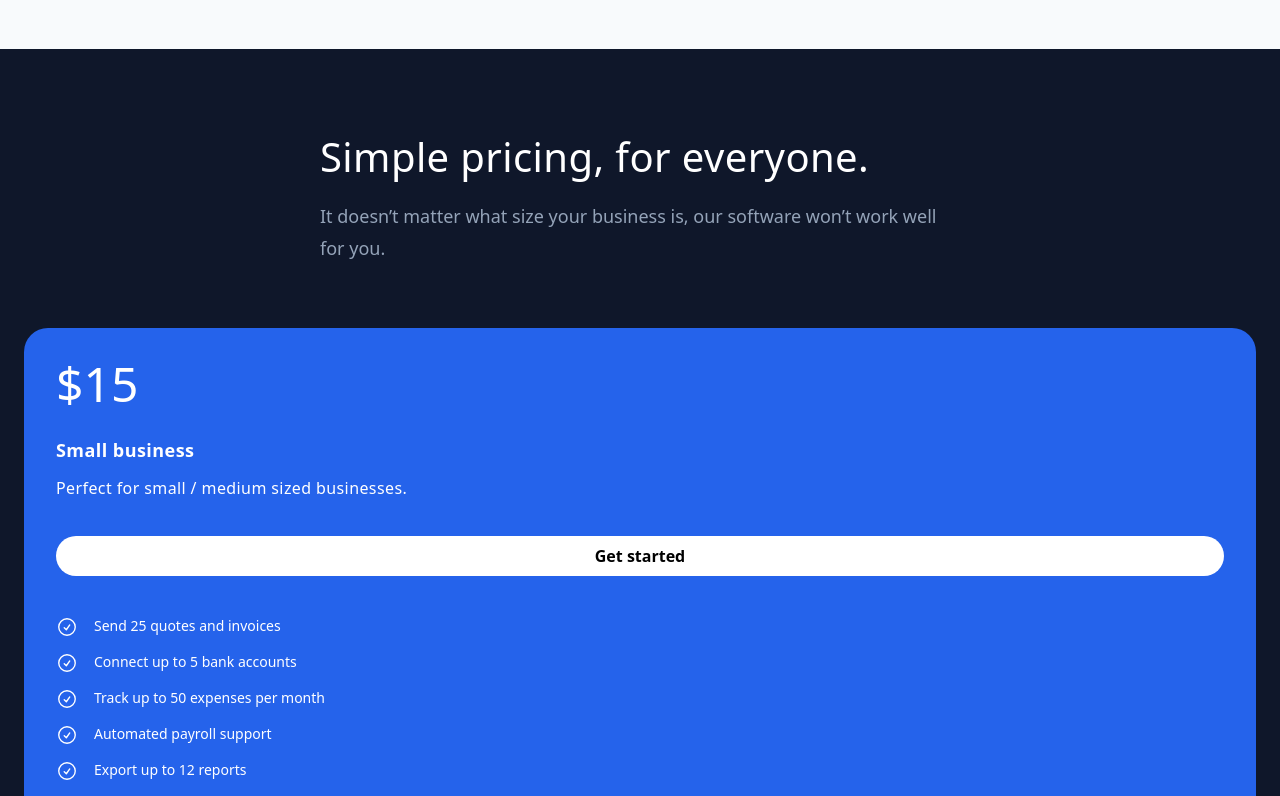
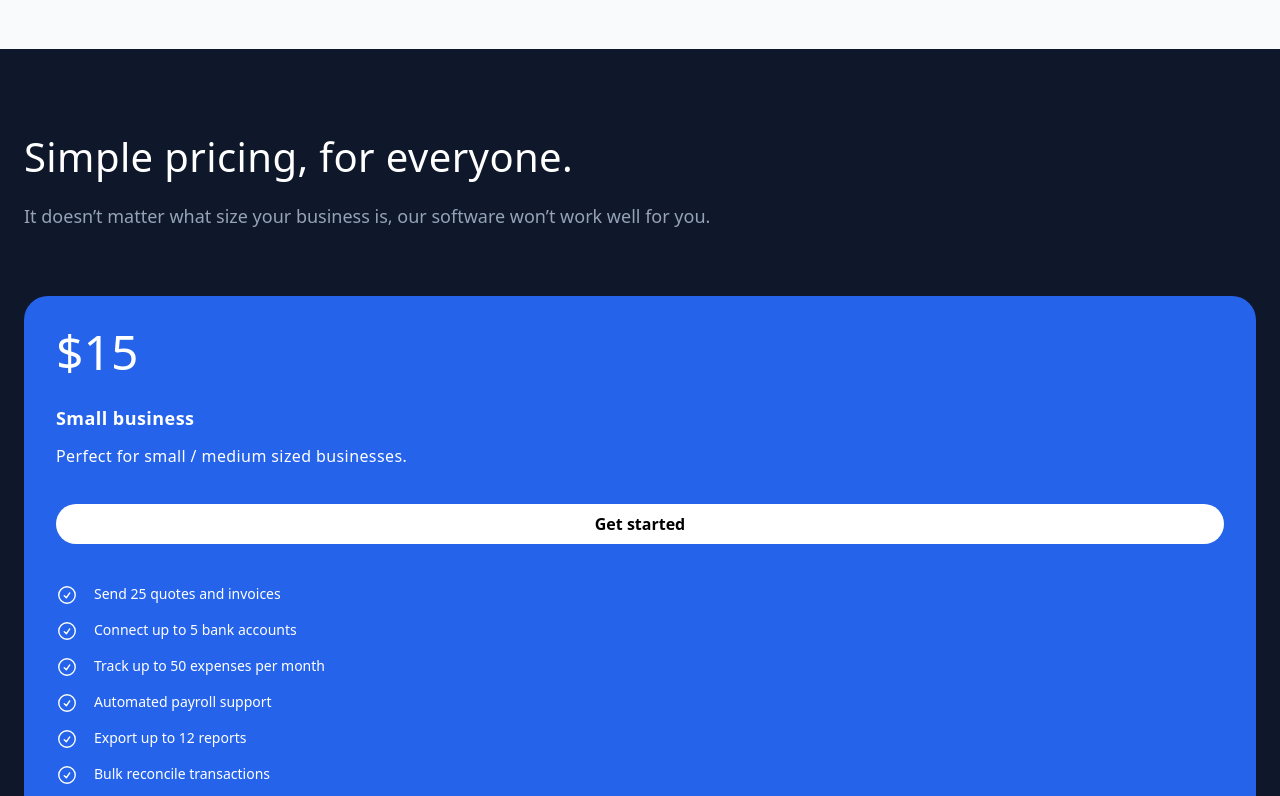
Before and after one commit to amine-omari/Taxpal-clone, a Next.js app: page / in a window 1280 px wide. Shown: the part 8380-9176 px from the top of the page. Built offline with nearby package versions, Linux system fonts and the light colour scheme.

Commit message:
fix: responsive style

```diff
--- a/components/FeaturesSection.jsx
+++ b/components/FeaturesSection.jsx
@@ -48,7 +48,7 @@ const FeaturesSection = () => {
         like tax compliance."
       titleTextWhite={true}
       textColor="text-blue-100"
-      textCenter="md:text-center"
+      textCenter="md:text-center mx-auto max-w-[640px]"
       largeSpace={true}
       bgBlue={true}
       padding="pb-28 pt-20 sm:py-32"
--- a/components/SectionHeader.jsx
+++ b/components/SectionHeader.jsx
@@ -13,7 +13,7 @@ const SectionHeader = ({
     <div
       className={`${
         largeSpace ? "space-y-6" : "space-y-4"
-      } ${textCenter} relative mx-auto max-w-[640px]`}
+      } ${textCenter} relative`}
     >
       <h2
         className={`text-[32px] font-medium leading-10 tracking-[0.01em] sm:text-[40px] sm:leading-snug ${
--- a/components/TasksSection.jsx
+++ b/components/TasksSection.jsx
@@ -44,7 +44,7 @@ const TasksSection = () => {
       text="Because you’d probably be a little confused if we suggested you complicate your everyday business tasks instead."
       textColor="text-slate-700"
       padding="pt-20 pb-14 sm:pt-32 sm:pb-20"
-      textCenter="md:text-center"
+      textCenter="md:text-center mx-auto max-w-[640px]"
     >
       <div className="mt-20 space-y-10">
         {Tasks.map(({ id, icon, title, text1, text2, src }) => (
```
